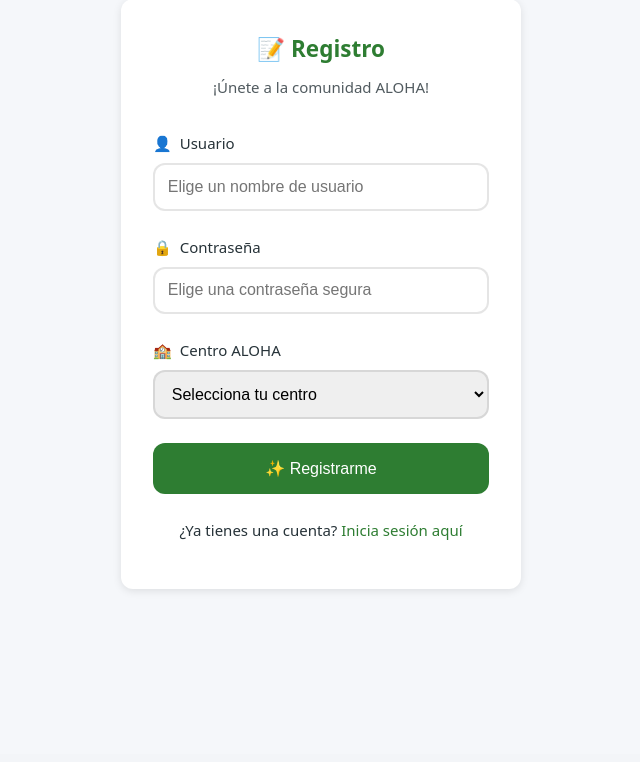
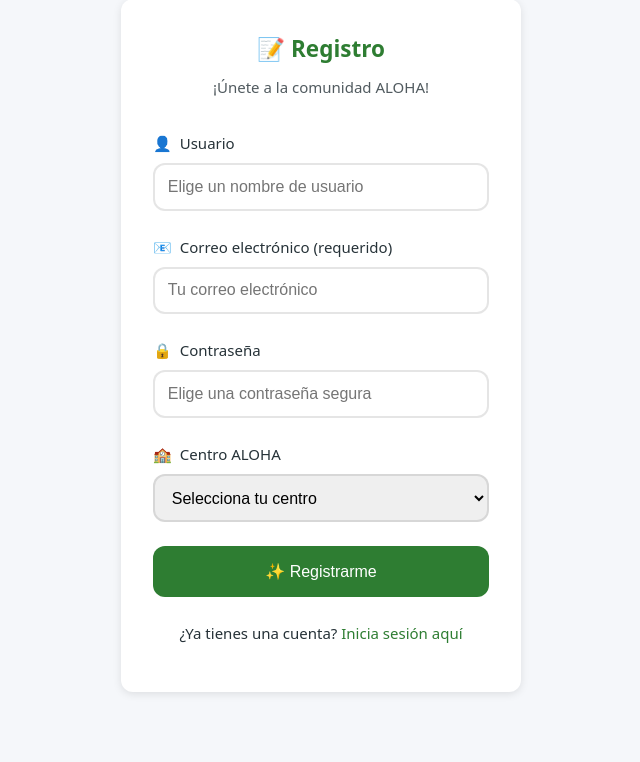
Before and after one commit to Esemanraro/Tienda, a Flask app: page /auth/register in a window 1280 px wide. Shown: the part 106-868 px from the top of the page, without its empty margins (319-959 px from the left). Before the commit the page ends 696 px from the top, so only its background shows below. Run offline with Flask 3, Linux system fonts and the light colour scheme; parts of the project's set-up code (start-up, migrations or seed data) failed here and were passed over; some libraries are stand-ins or nearby versions.

Commit message:
Add email field to registration form

```diff
--- a/templates/register.html
+++ b/templates/register.html
@@ -18,6 +18,14 @@
                     Usuario
                 </label>
                 {{ form.username(class="auth-input", placeholder="Elige un nombre de usuario") }}
+            </div>
+
+            <div class="form-group">
+                <label for="email">
+                    <span class="icon">📧</span>
+                    Correo electrónico (requerido)
+                </label>
+                {{ form.email(class="auth-input", placeholder="Tu correo electrónico") }}
             </div>
 
             <div class="form-group">
```
